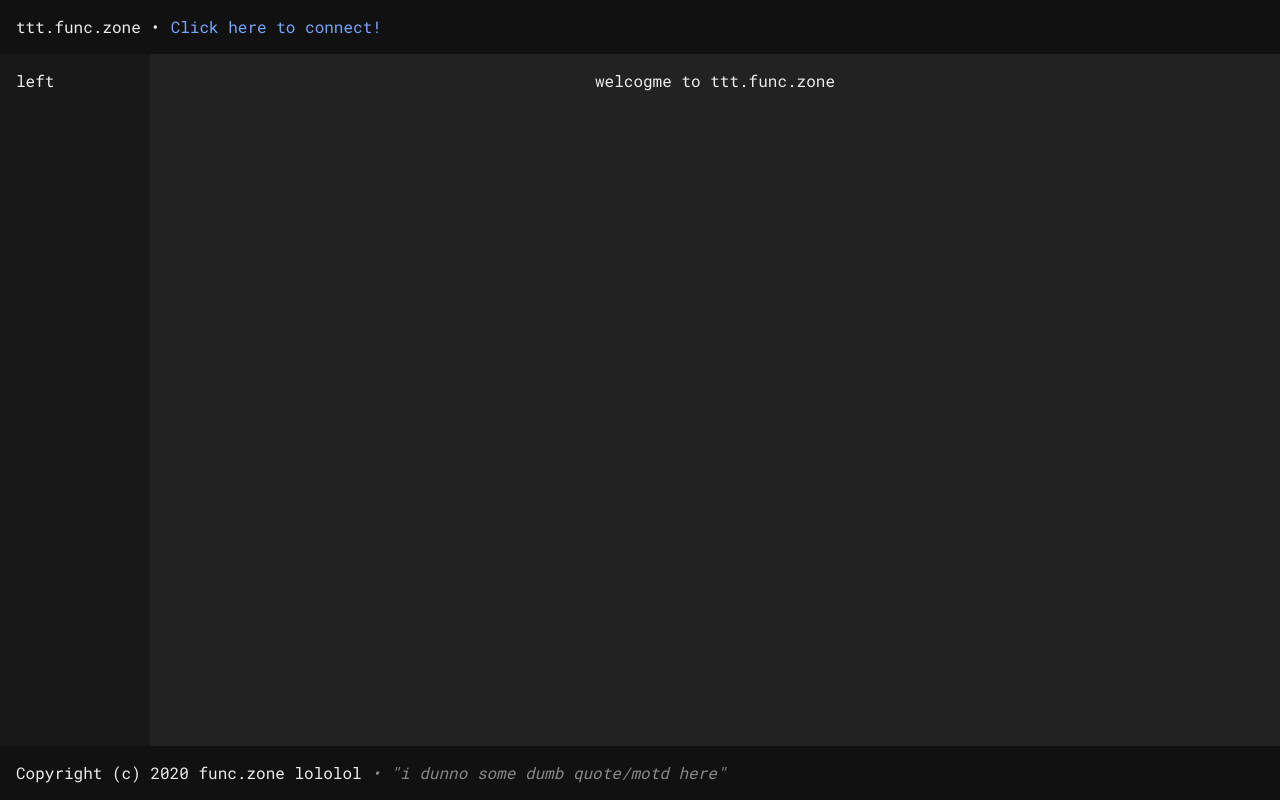
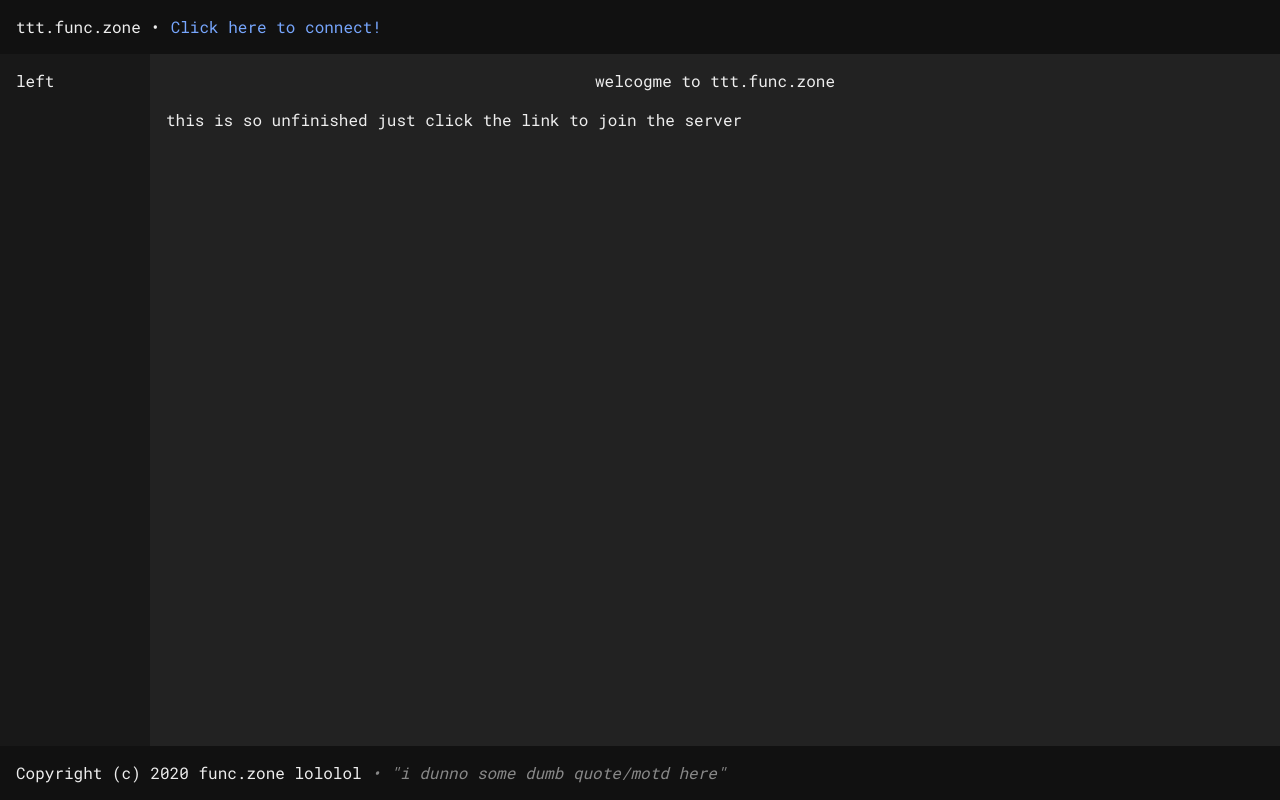
Before and after one commit to funczone/funczone.github.io, a plain HTML site: page ttt/index.html in a window 1280 px wide. Drawn offline with Linux system fonts and the light colour scheme.

Commit message:
probably should put a warning on the ttt index page

```diff
--- a/ttt/index.html
+++ b/ttt/index.html
@@ -81,6 +81,7 @@
                 <div id="left">left</div>
                 <div id="content">
                     <div style="text-align: center;">welcogme to ttt.func.zone</div>
+		    <p>this is so unfinished just click the link to join the server</p>
                 </div>
             </div>
             <div id="footer">
```
